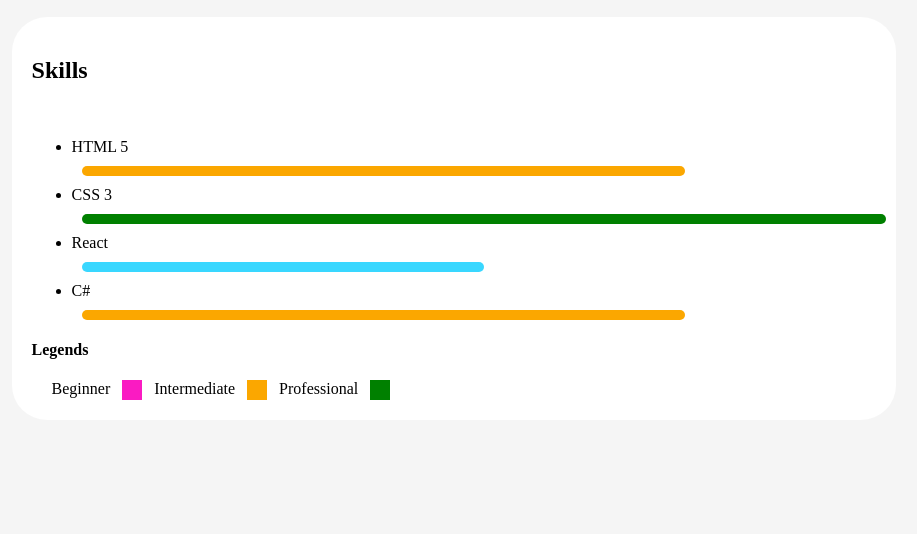
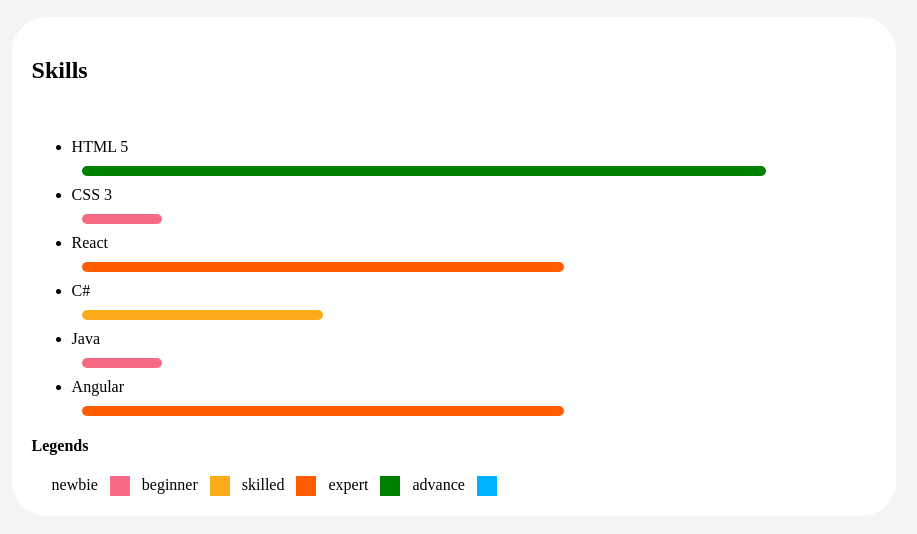
Before and after one commit to johnpaullazaro/htmlcssjs-resume, a plain HTML site: page index.html in a window 1280 px wide. Shown: the part 1323-1857 px from the top of the page, without its empty margins (186-1103 px from the left). Drawn offline with Linux system fonts and the light colour scheme.

Commit message:
new implementation of legends and skills

```diff
--- a/index.html
+++ b/index.html
@@ -82,16 +82,7 @@
 
 
     <h4>Legends</h4>
-    <div style="display:flex;margin-left: 20px;">
-
-        <span class="legend-title">Beginner</span>
-        <div class="legend-color legend-color-pink"></div>
-
-        <span class="legend-title">Intermediate</span>
-        <div class="legend-color legend-color-amber "></div>
-
-        <span class="legend-title">Professional</span>
-        <div class="legend-color legend-color-green"></div>
+    <div id="legends-item" style="display:flex;margin-left: 20px;">
 
     </div>
 
--- a/scripts.js
+++ b/scripts.js
@@ -51,17 +51,32 @@ educationData.forEach(i => {
 
 });
 
-const myskills = [ { name : "HTML 5", proficiency : 75},
-{ name : "CSS 3", proficiency : 100},
-{ name : "React", proficiency : 50},
-{ name : "C#", proficiency : 75}
+const myskills = [ { name : "HTML 5", proficiency : "expert"},
+{ name : "CSS 3", proficiency : "newbie"},
+{ name : "React", proficiency : "skilled"},
+{ name : "C#", proficiency : "beginner"},
+{ name : "Java", proficiency : "newbie"},
+{ name : "Angular", proficiency :  "skilled"}
 ];
 
 myskills.forEach(i=> {
     const li = ` <li>
     ${i.name}
-    <div class="proficiency proficiency-${i.proficiency}"></div>
+    <div title="${i.proficiency}"
+     class="proficiency ${i.proficiency} proficiency-${i.proficiency}"></div>
     </li>`;
 
     document.getElementById("myskills").innerHTML += li;
 });
+
+
+
+const Legends = ["newbie","beginner","skilled","expert","advance"]
+Legends.forEach(i => {
+
+    const htm = ` <span class="legend-title">
+    ${i}</span>
+    <div class="legend-color  ${i}"></div>`;
+
+    document.getElementById("legends-item").innerHTML += htm;
+});
--- a/styles.css
+++ b/styles.css
@@ -58,46 +58,35 @@ h1 { margin-top: -2px;}
     border-radius: 20px;
 }
 
-.legend-title {
-
-}
 .legend-color { width:20px;height:20px;
     margin-left: 12px;
     margin-right: 12px;
 }
-.legend-color-pink {
-   background-color:rgb(250, 27, 194);
-}
-.proficiency-30 {
-    width:30%;
-    background-color: rgb(250, 27, 194);
+.newbie { background-color: rgb(246, 106, 132); }
+.proficiency-newbie {
+    width:10%;
 }
 
-.legend-color-blue {
-   background-color: rgb(57, 215, 255);
- }
-.proficiency-50 {
-    width:50%;
-    background-color: rgb(57, 215, 255);
+.beginner { background-color: rgb(250, 172, 27); }
+.proficiency-beginner {
+    width:30%;
 }
-.legend-color-amber {
-    background-color:rgb(251, 167, 0);
-  }
-.proficiency-75 {
-    width:75%;
-    background-color: rgb(251, 167, 0);
+
+
+
+.skilled { background-color: rgb(255, 94, 0); }
+.proficiency-skilled {
+    width:60%;
+    background-color: rgb(255, 94, 0);
 }
-.legend-color-orange {
-    background-color:rgb(251, 84, 0);
-  }
-.proficiency-85 {
+
+.expert { background-color: green; }
+.proficiency-expert {
     width:85%;
-    background-color: rgb(251, 84, 0);
-}
-.legend-color-green {
-    background-color:green
-  }
-.proficiency-100 {
-    width:100%;
     background-color: green;
 }
+
+.advance {background-color: rgb(0, 179, 255); }
+.proficiency-advance {
+    width:100%;
+}
```
